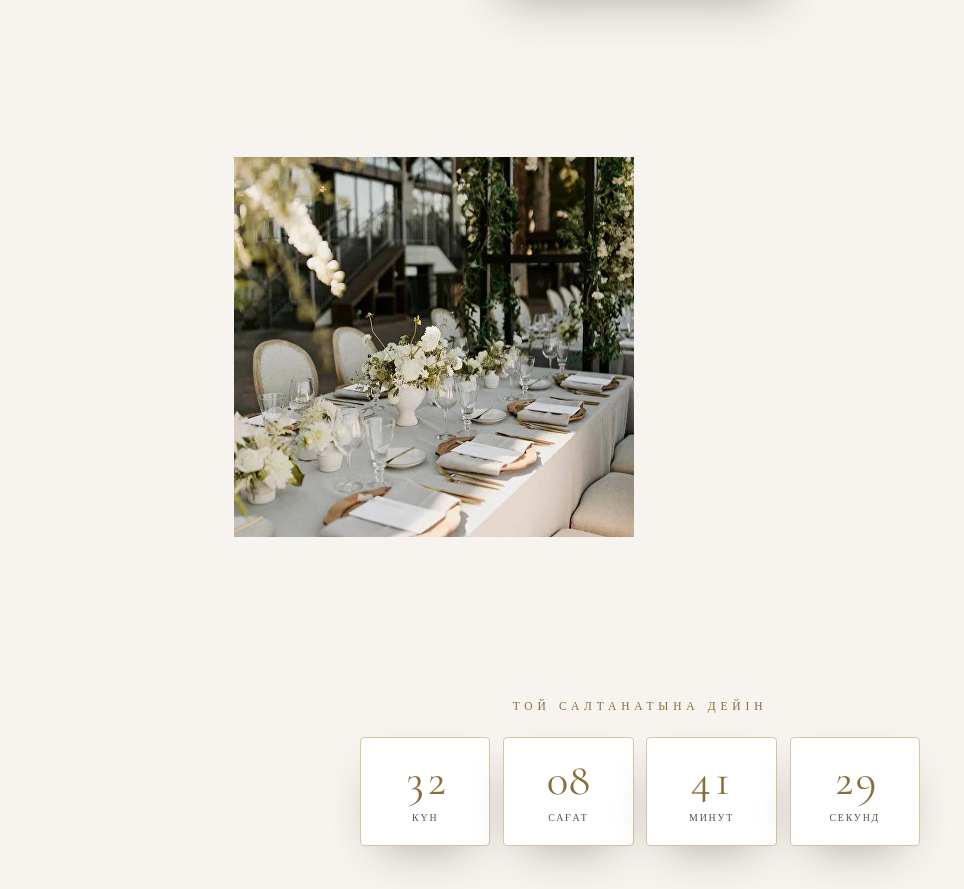
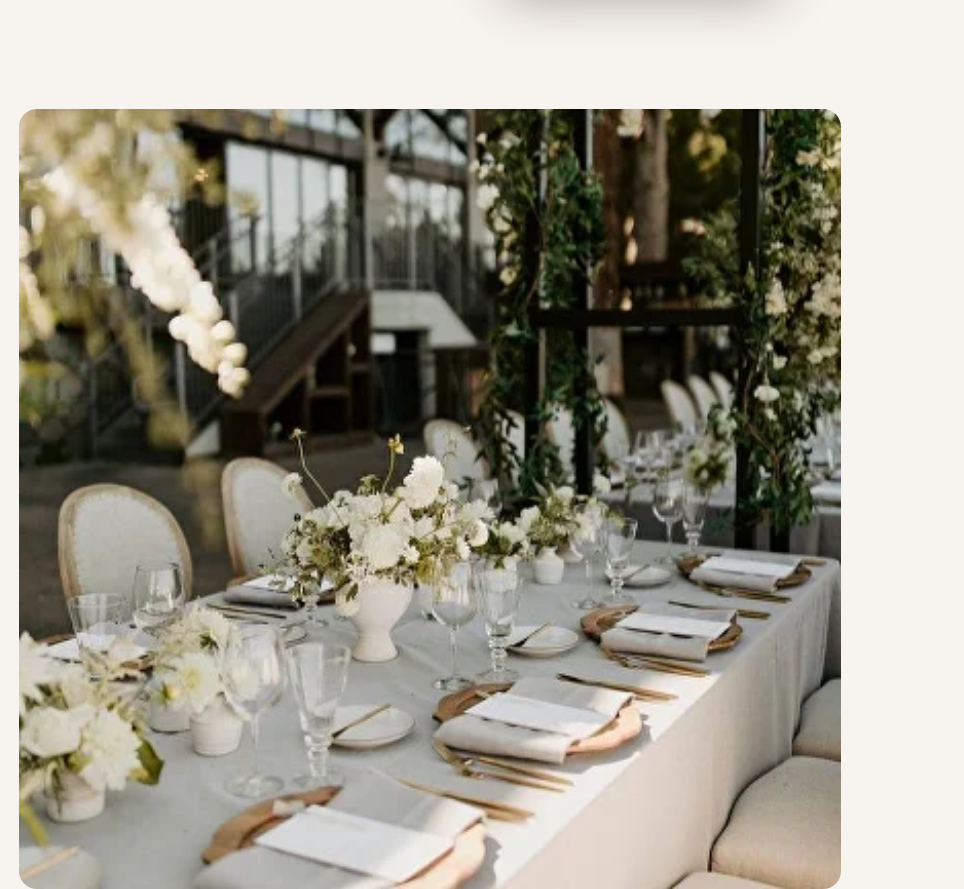
Before and after one commit to Wedding-Invitation-KZ/kurmangazy-nurai-wedding, a website built with Vite: page index.html in a window 1280 px wide. Shown: the part 1984-2873 px from the top of the page, without its empty margins (0-964 px from the left). Built offline with nearby package versions, Linux system fonts and the light colour scheme.

Commit message:
Update style.css

```diff
--- a/style.css
+++ b/style.css
@@ -356,6 +356,22 @@ section {
   letter-spacing: 0.2em;
   font-size: 0.9rem;
   color: var(--ink);
+}
+
+/* ---------- Image ---------- */
+.date-image {
+  width: 100%;
+  margin: 2rem 0 3rem;
+  padding: 0 1.2rem;
+  box-sizing: border-box;
+}
+
+.date-image img {
+  display: block;
+  width: 100%;
+  height: auto;
+  border-radius: 18px;
+  object-fit: cover;
 }
 
 /* ---------- Countdown ---------- */
```
